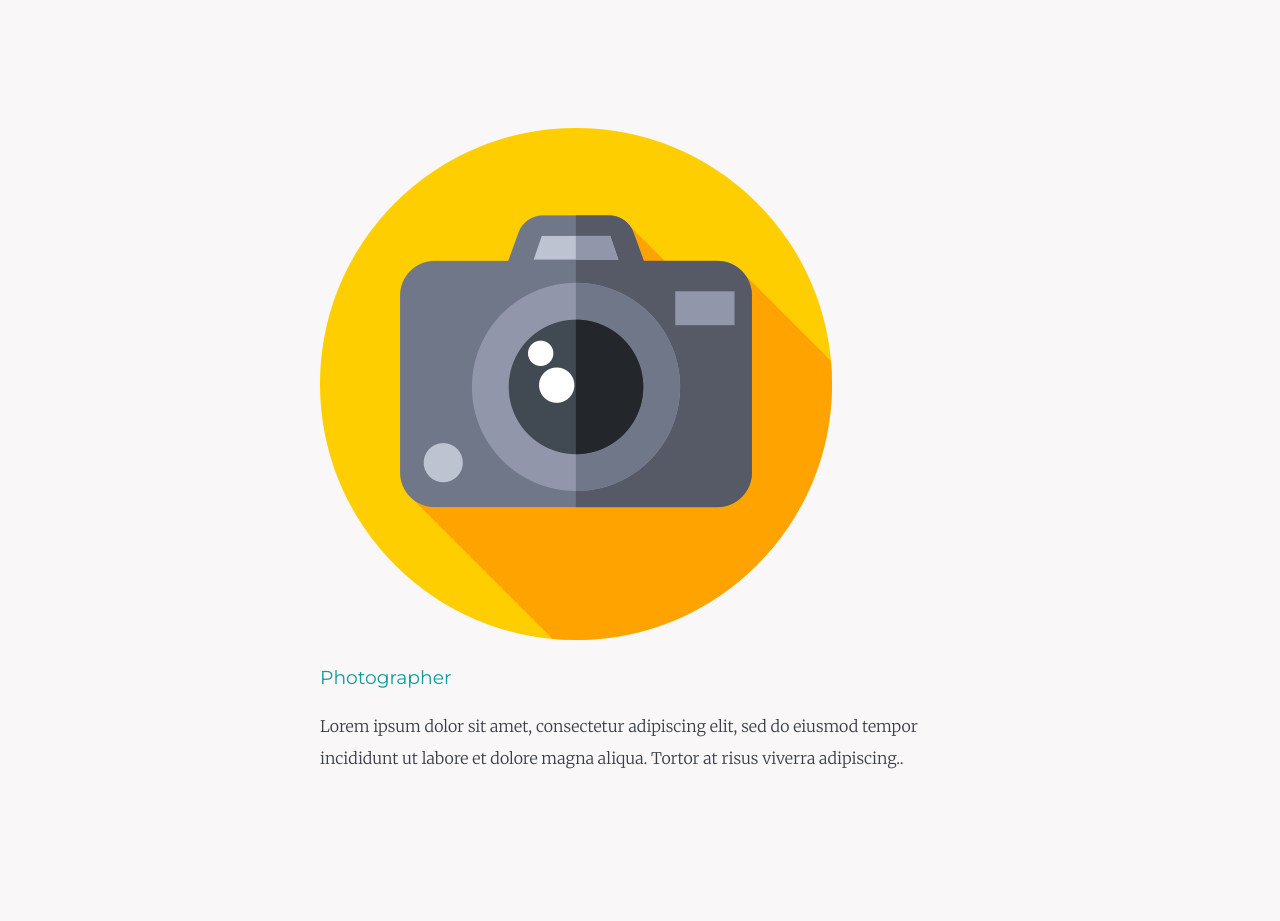
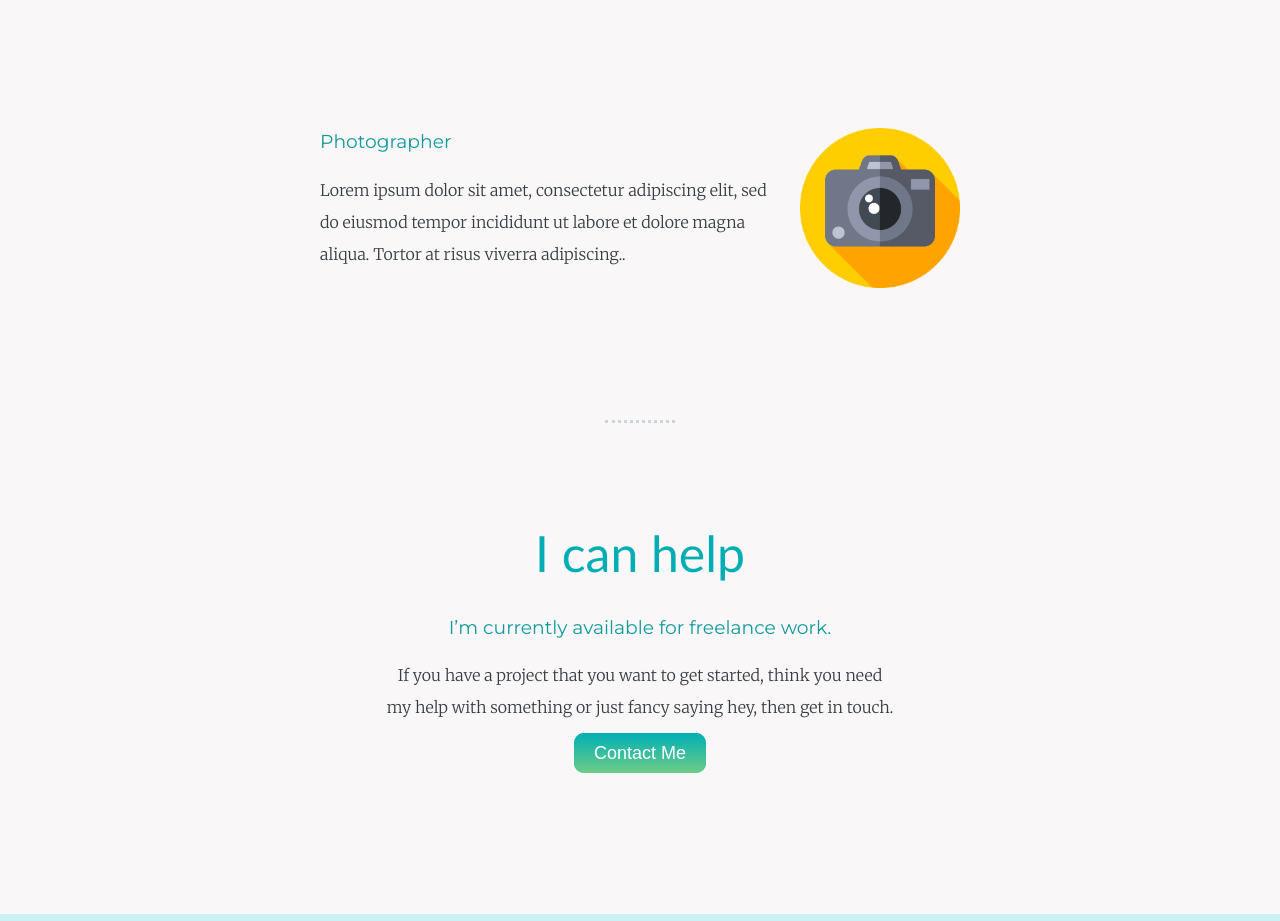
Before and after one commit to jamiul360/personal-site, a plain HTML site: page index.html in a window 1280 px wide. Shown: the part 1460-2381 px from the top of the page. Drawn offline with Linux system fonts and the light colour scheme; a web font is replaced by a local one.

Commit message:
Update styles.css

```diff
--- a/styles.css
+++ b/styles.css
@@ -144,7 +144,7 @@ hr{
     margin-right: 30px;
 }
 
-.shuttlecock-img{
+.photography-img{
     width: 25%;
     float: right;
     margin-left: 30px;
```
